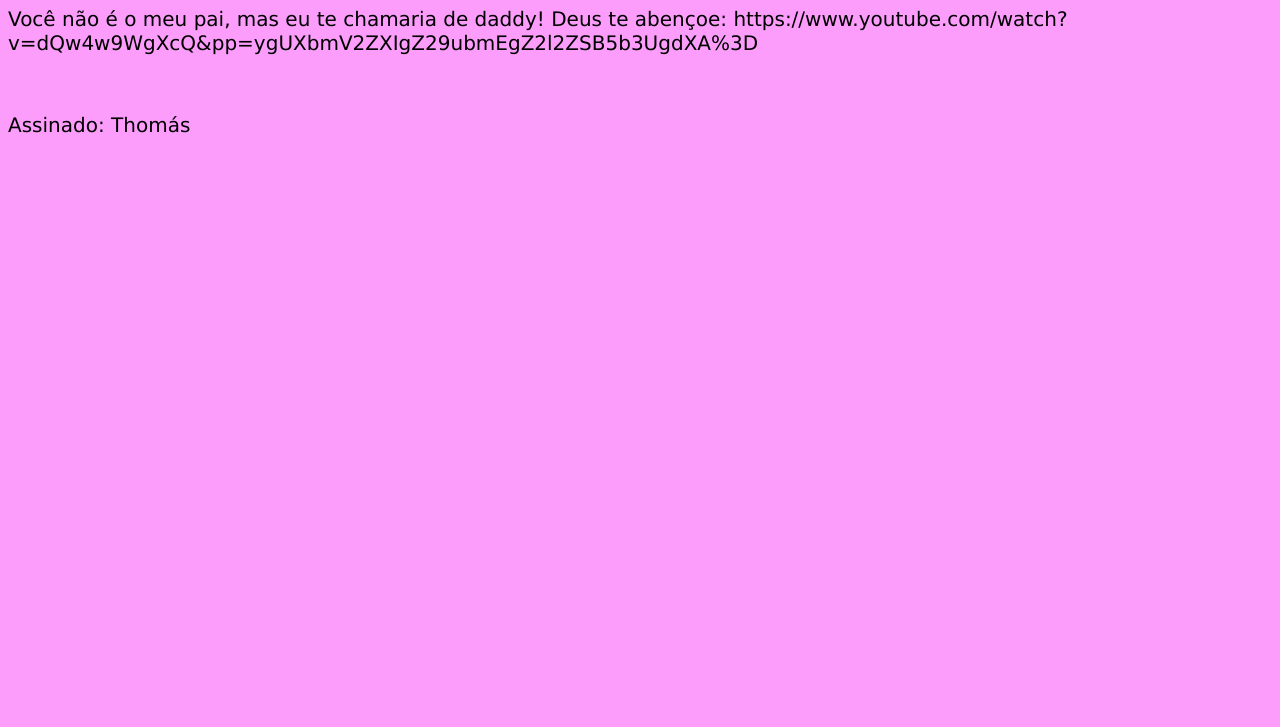
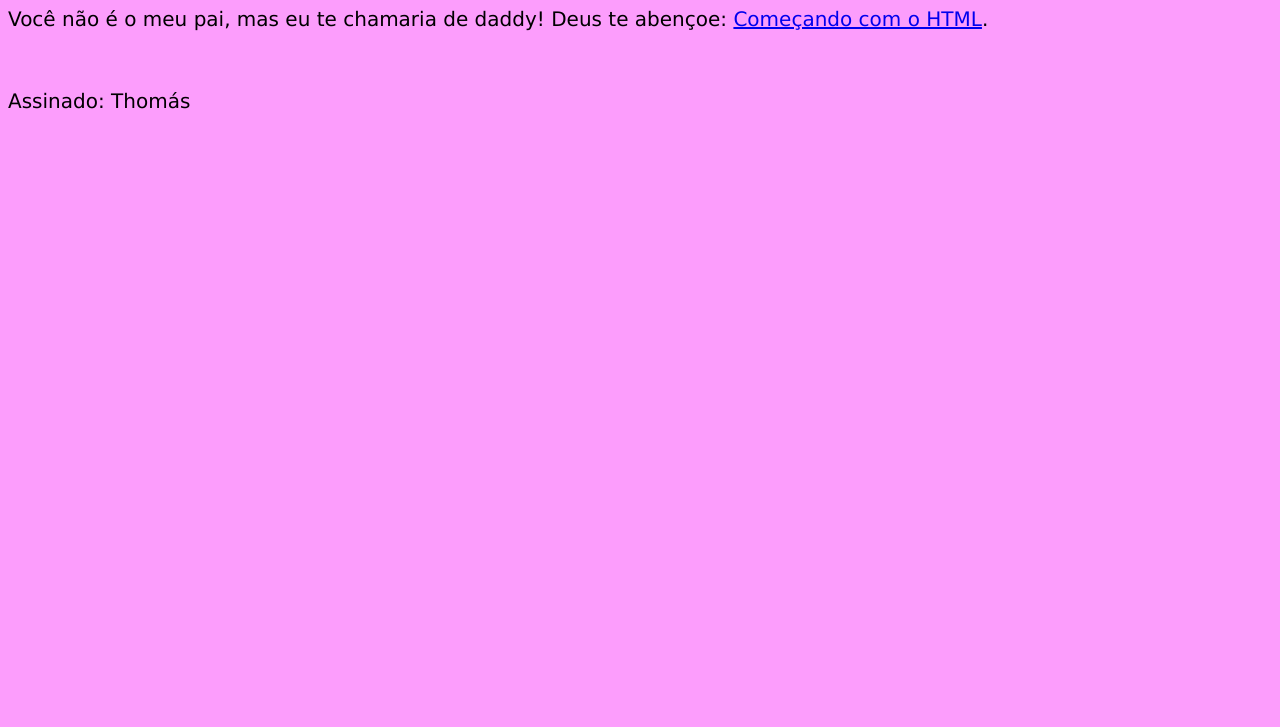
Before and after one commit to ThomasCapim/papai, a plain HTML site: page index.html in a window 1280 px wide. Shown: the part 73-800 px from the top of the page. Drawn offline with Linux system fonts and the light colour scheme.

Commit message:
ADD - HTML

```diff
--- a/index.html
+++ b/index.html
@@ -8,7 +8,10 @@
   </head>
   <body>
     <h1>Alanviado</h1>
-    <p>Você não é o meu pai, mas eu te chamaria de daddy! Deus te abençoe: https://www.youtube.com/watch?v=dQw4w9WgXcQ&pp=ygUXbmV2ZXIgZ29ubmEgZ2l2ZSB5b3UgdXA%3D</p>
+    <p>
+      Você não é o meu pai, mas eu te chamaria de daddy! Deus te abençoe:
+      <a href="https://www.youtube.com/watch?v=dQw4w9WgXcQ&pp=ygUXbmV2ZXIgZ29ubmEgZ2l2ZSB5b3UgdXA%3D">Começando com o HTML</a>.
+    </p>
 		<br>
 		<p>Assinado: Thomás</p>
   </body>
```
